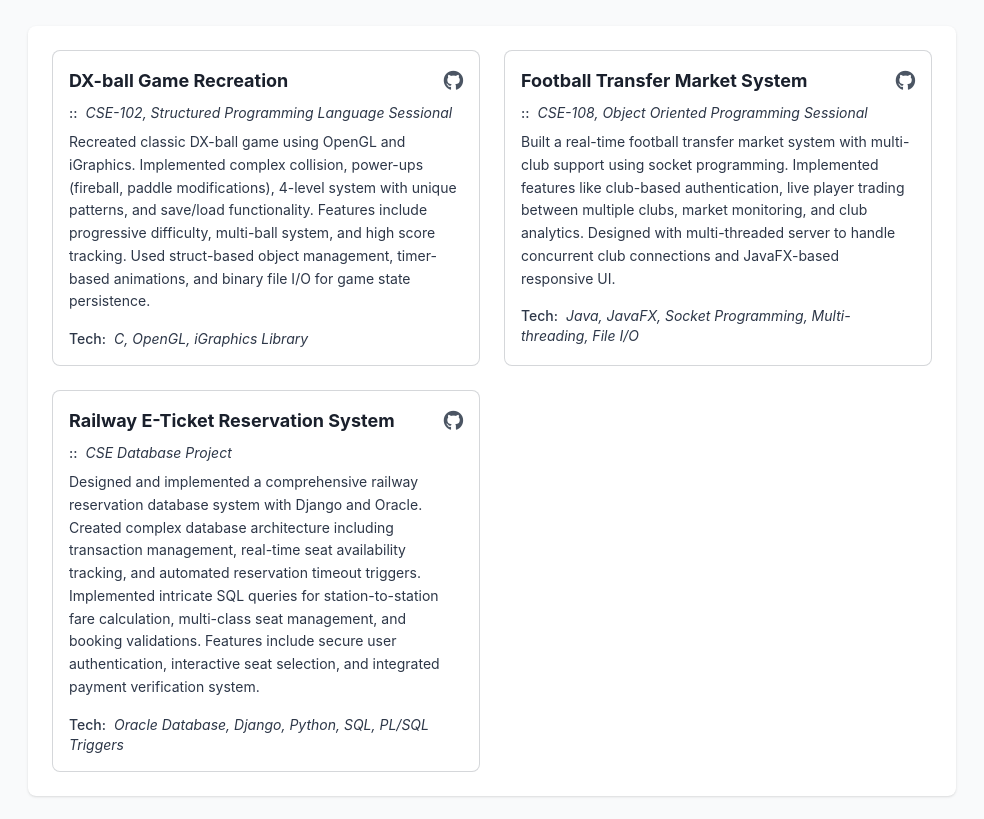
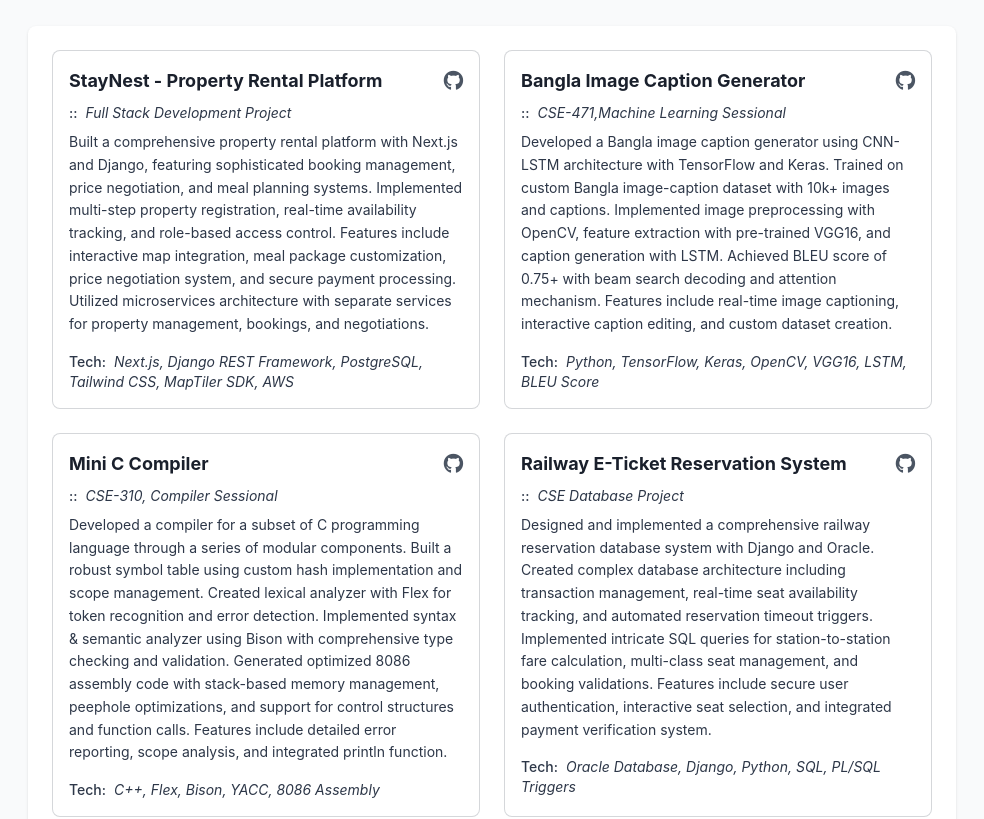
Before and after one commit to saimon7g/test-1, a Vue app: page / in a window 1280 px wide. Shown: the part 2000-2819 px from the top of the page, without its empty margins (292-1276 px from the left). Built offline with nearby package versions, Linux system fonts and the light colour scheme.

Commit message:
all projects updated

```diff
--- a/src/components/Projects.vue
+++ b/src/components/Projects.vue
@@ -32,26 +32,58 @@ export default {
   setup() {
     const projects = [
       {
-        name: "DX-ball Game Recreation",
-        organization: "CSE-102, Structured Programming Language Sessional",
-        description: "Recreated classic DX-ball game using OpenGL and iGraphics. Implemented complex collision, power-ups (fireball, paddle modifications), 4-level system with unique patterns, and save/load functionality. Features include progressive difficulty, multi-ball system, and high score tracking. Used struct-based object management, timer-based animations, and binary file I/O for game state persistence.",
-        tech: "C, OpenGL, iGraphics Library",
-        github: "https://github.com/yourusername/dxball-game"  // Add your actual GitHub repo link here
+        name: "StayNest - Property Rental Platform",
+        organization: "Full Stack Development Project",
+        description: "Built a comprehensive property rental platform with Next.js and Django, featuring sophisticated booking management, price negotiation, and meal planning systems. Implemented multi-step property registration, real-time availability tracking, and role-based access control. Features include interactive map integration, meal package customization, price negotiation system, and secure payment processing. Utilized microservices architecture with separate services for property management, bookings, and negotiations.",
+        tech: "Next.js, Django REST Framework, PostgreSQL, Tailwind CSS, MapTiler SDK, AWS",
+        github: "https://github.com/saimon7g/StayNest-BackEnd",
+      },
+      {
+        name: "Bangla Image Caption Generator",
+        organization: "CSE-471,Machine Learning Sessional",
+        description: "Developed a Bangla image caption generator using CNN-LSTM architecture with TensorFlow and Keras. Trained on custom Bangla image-caption dataset with 10k+ images and captions. Implemented image preprocessing with OpenCV, feature extraction with pre-trained VGG16, and caption generation with LSTM. Achieved BLEU score of 0.75+ with beam search decoding and attention mechanism. Features include real-time image captioning, interactive caption editing, and custom dataset creation.",
+        tech: "Python, TensorFlow, Keras, OpenCV, VGG16, LSTM, BLEU Score",
+        github: "https://github.com/saimon7g/CSE-102-Project",
+      },
+      {
+        name: "Mini C Compiler",
+        organization: "CSE-310, Compiler Sessional",
+        description: "Developed a compiler for a subset of C programming language through a series of modular components. Built a robust symbol table using custom hash implementation and scope management. Created lexical analyzer with Flex for token recognition and error detection. Implemented syntax & semantic analyzer using Bison with comprehensive type checking and validation. Generated optimized 8086 assembly code with stack-based memory management, peephole optimizations, and support for control structures and function calls. Features include detailed error reporting, scope analysis, and integrated println function.",
+        tech: "C++, Flex, Bison, YACC, 8086 Assembly",
+        github: "https://github.com/saimon7g/CSE-310-Compiler-Design"  // Replace with your repo link
+      },
+      {
+        name: "Railway E-Ticket Reservation System",
+        organization: "CSE Database Project",
+        description: "Designed and implemented a comprehensive railway reservation database system with Django and Oracle. Created complex database architecture including transaction management, real-time seat availability tracking, and automated reservation timeout triggers. Implemented intricate SQL queries for station-to-station fare calculation, multi-class seat management, and booking validations. Features include secure user authentication, interactive seat selection, and integrated payment verification system.",
+        tech: "Oracle Database, Django, Python, SQL, PL/SQL Triggers",
+        github: "https://github.com/saimon7g/Railway-Ticket"  // Add your actual repo link
       },
       {
         name: "Football Transfer Market System",
         organization: "CSE-108, Object Oriented Programming Sessional",
         description: "Built a real-time football transfer market system with multi-club support using socket programming. Implemented features like club-based authentication, live player trading between multiple clubs, market monitoring, and club analytics. Designed with multi-threaded server to handle concurrent club connections and JavaFX-based responsive UI.",
         tech: "Java, JavaFX, Socket Programming, Multi-threading, File I/O",
-        github: "https://github.com/yourusername/football-transfer-market"  // Add your actual repo link here
+        github: "https://github.com/saimon7g/CSE-108-Project"  // Add your actual repo link here
       },
       {
-        name: "Railway E-Ticket Reservation System",
-        organization: "CSE Database Project",
-        description: "Designed and implemented a comprehensive railway reservation database system with Django and Oracle. Created complex database architecture including transaction management, real-time seat availability tracking, and automated reservation timeout triggers. Implemented intricate SQL queries for station-to-station fare calculation, multi-class seat management, and booking validations. Features include secure user authentication, interactive seat selection, and integrated payment verification system.",
-        tech: "Oracle Database, Django, Python, SQL, PL/SQL Triggers",
-        github: "https://github.com/yourusername/railway-ticket-system"  // Add your actual repo link
+        name: "DX-ball Game Recreation",
+        organization: "CSE-102, Structured Programming Language Sessional",
+        description: "Recreated classic DX-ball game using OpenGL and iGraphics. Implemented complex collision, power-ups (fireball, paddle modifications), 4-level system with unique patterns, and save/load functionality. Features include progressive difficulty, multi-ball system, and high score tracking. Used struct-based object management, timer-based animations, and binary file I/O for game state persistence.",
+        tech: "C, OpenGL, iGraphics Library",
+        github: "https://github.com/saimon7g/CSE-102-Project", // Add your actual GitHub repo link here
       },
+
+
+
+
+      // {
+      //   name: "StayNest - Property Rental Platform",
+      //   organization: "Full Stack Development Project",
+      //   description: "Engineered a comprehensive property rental platform using Next.js 13+ with App Router and Django microservices. Implemented sophisticated features including: multi-step property registration with dynamic form validation and image optimization; real-time booking system with concurrent session handling and timeout management; price negotiation system using WebSocket for live updates; map integration with custom clustering and geocoding; role-based authentication with JWT and refresh token mechanism. Frontend utilizes SSR for SEO, lazy-loaded components, and optimized image delivery through CloudFront CDN. Backend architecture comprises four microservices (Host, Guest, API Gateway, Negotiation) with PostgreSQL database featuring complex triggers for booking validation and availability tracking. Integrated MapTiler SDK for location services, implemented custom caching layer for API responses, and achieved 90+ Lighthouse performance score through strategic code splitting and API response optimization. Deployed on AWS using EC2 for application hosting, S3 for media storage, and RDS for database management, with automated CI/CD through GitHub Actions.",
+      //   tech: "Next.js 13+, Django REST Framework, PostgreSQL, Tailwind CSS, WebSocket, JWT, MapTiler SDK, AWS (EC2, S3, CloudFront, RDS)",
+      //   github: "https://github.com/yourusername/staynest"
+      // },
     ]
     return {
       projects
```
